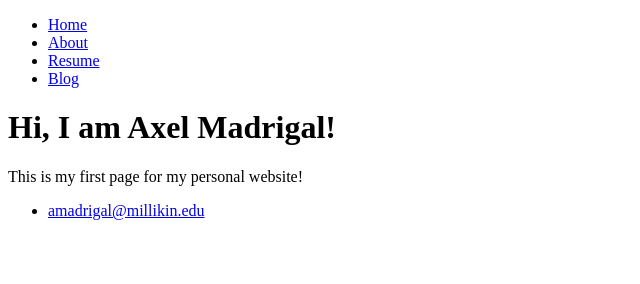
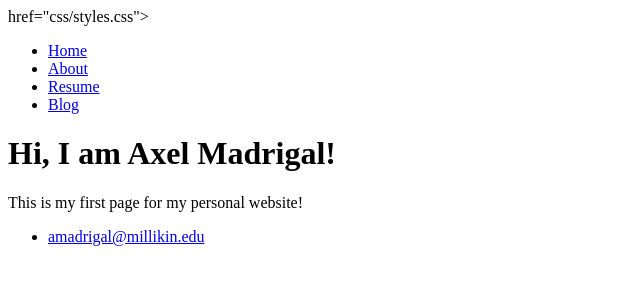
Before and after one commit to RadicalXD/RadicalXD, a plain HTML site: page index.html in a window 1280 px wide. Shown: the whole page, without its empty margins (0-640 px from the left). Drawn offline with Linux system fonts and the light colour scheme.

Commit message:
Update index.html

```diff
--- a/index.html
+++ b/index.html
@@ -3,6 +3,7 @@
  <head>
    <title>Axel Madrigal Portfolio</title>
   <link rel=”stylesheet” href=”css/styles.css”>
+  href="css/styles.css">
  </head>
  <body>
    <nav>
```
